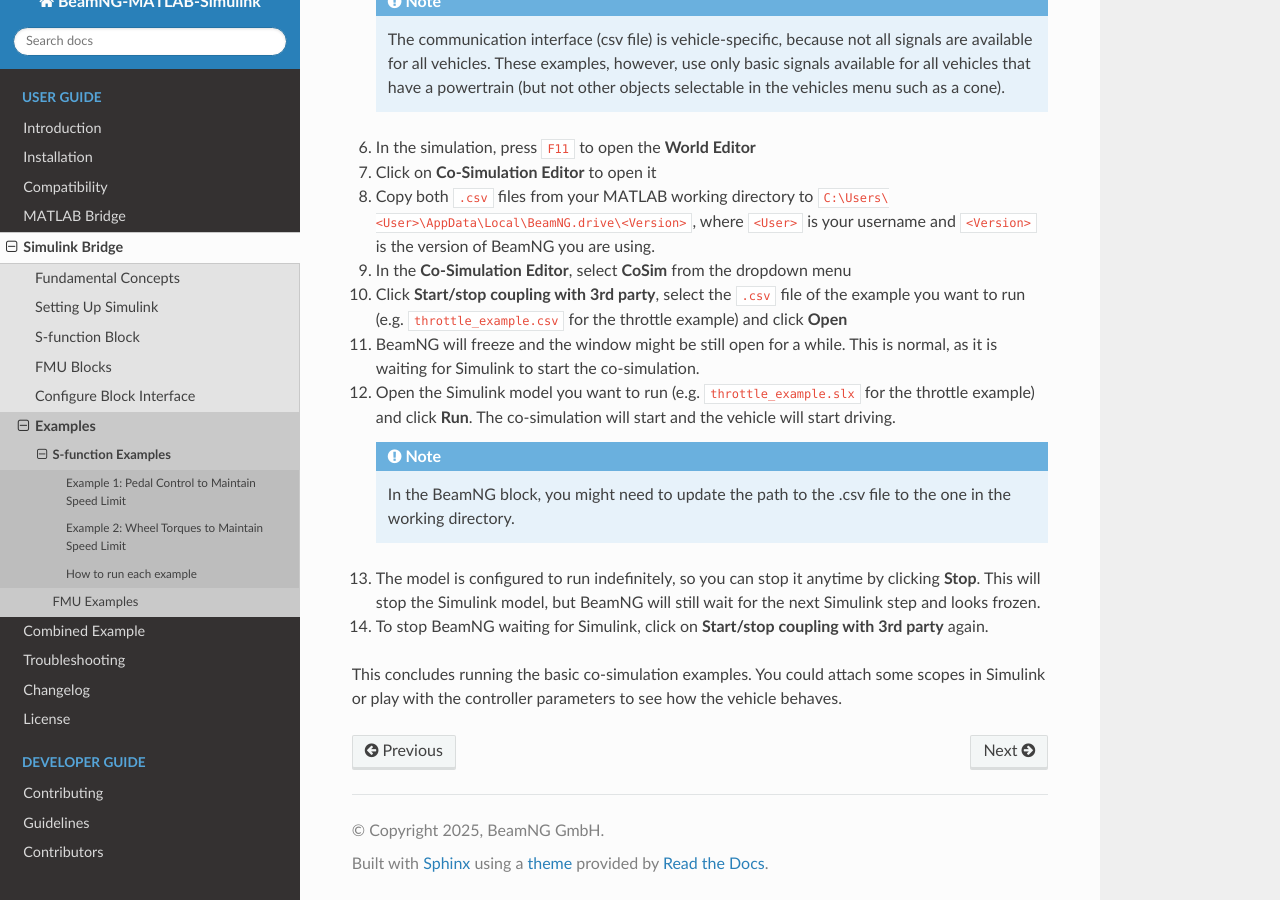
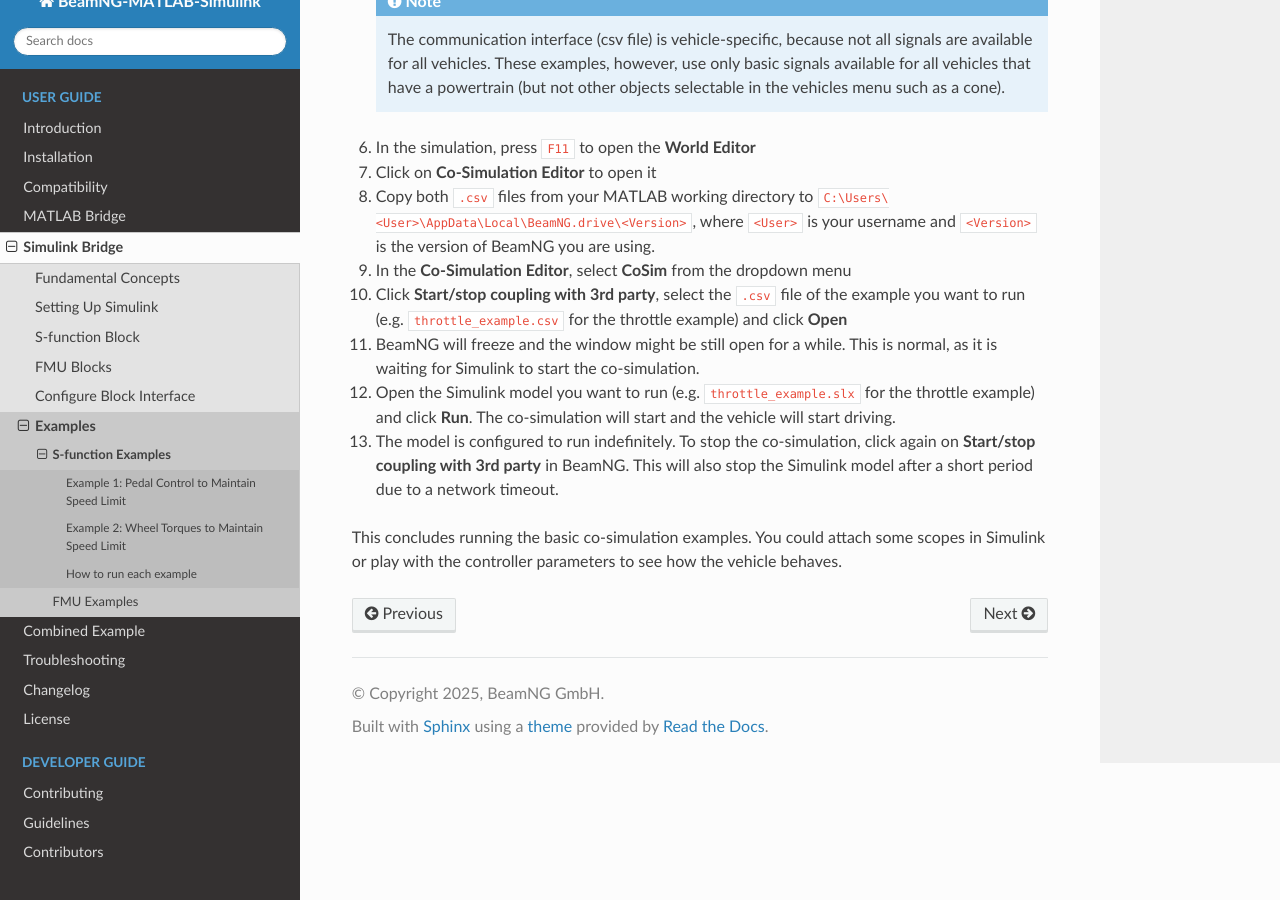
Before and after one commit to BeamNG/BeamNG-MATLAB-Simulink-integration, a Sphinx documentation site: the page built from docs/source/simulink/examples/s_function.md, in a window 1280 px wide and 900 px high, scrolled down 2718 px. Built offline with Sphinx 7.4.7 and the Read the Docs theme 3.1.0, drawn with Linux system fonts in a browser that asks for light colours.

Commit message:
Update doc

````diff
--- a/docs/source/simulink/examples/s_function.md
+++ b/docs/source/simulink/examples/s_function.md
@@ -49,12 +49,6 @@
 10. Click **Start/stop coupling with 3rd party**, select the `.csv` file of the example you want to run (e.g. `throttle_example.csv` for the throttle example) and click **Open**
 11. BeamNG will freeze and the window might be still open for a while. This is normal, as it is waiting for Simulink to start the co-simulation.
 12. Open the Simulink model you want to run (e.g. `throttle_example.slx` for the throttle example) and click **Run**. The co-simulation will start and the vehicle will start driving.
-
-    ```{note}
-    In the BeamNG block, you might need to update the path to the .csv file to the one in the working directory.
-    ```
-
-13. The model is configured to run indefinitely, so you can stop it anytime by clicking **Stop**. This will stop the Simulink model, but BeamNG will still wait for the next Simulink step and looks frozen.
-14. To stop BeamNG waiting for Simulink, click on **Start/stop coupling with 3rd party** again.
+13. The model is configured to run indefinitely. To stop the co-simulation, click again on **Start/stop coupling with 3rd party** in BeamNG. This will also stop the Simulink model after a short period due to a network timeout.
 
 This concludes running the basic co-simulation examples. You could attach some scopes in Simulink or play with the controller parameters to see how the vehicle behaves.
````
Also changed, not shown: 1 other file.
